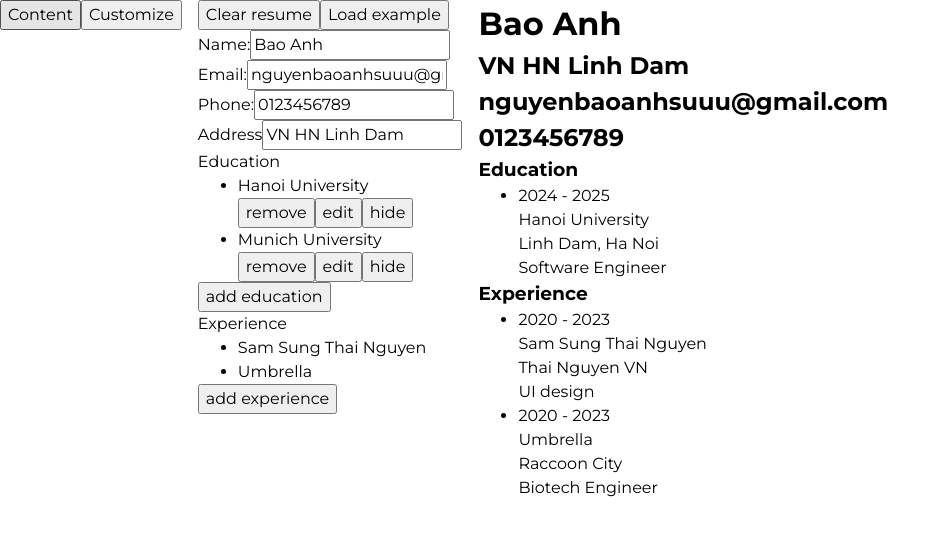
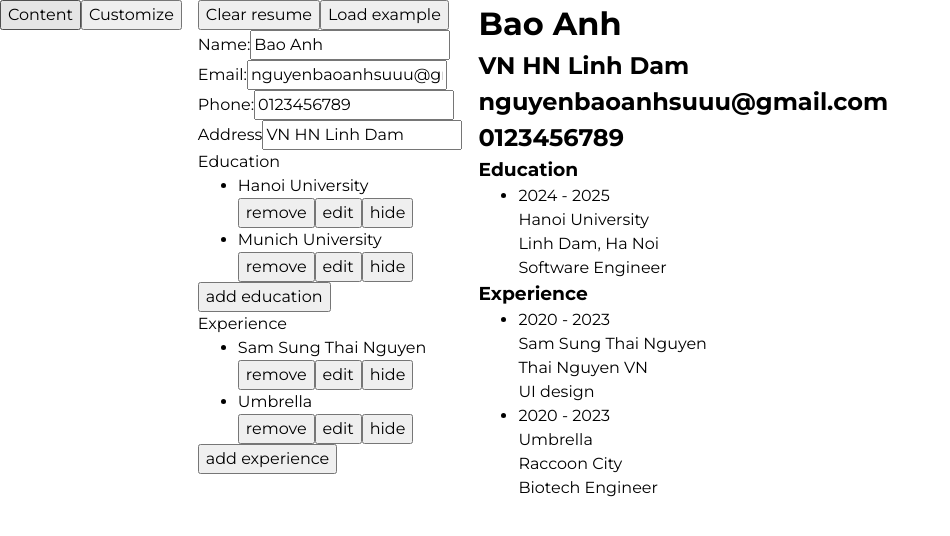
Before and after one commit to nguyensieu-gmer/cv_app, a React (Vite) app: page / in a window 1280 px wide. Shown: the top 536 px of the page, without its empty margins (0-950 px from the left). Built offline with nearby package versions, Linux system fonts and the light colour scheme.

Commit message:
Make item handle delete and hide event

```diff
--- a/src/component/cvEditor.jsx
+++ b/src/component/cvEditor.jsx
@@ -127,7 +127,7 @@ export function Form({
           />
         ) : (
           experience.map((item) => {
-            return <ExpItem key={item.id} {...item} />;
+            return <ExpItem key={item.id} exp={item} expActions={expActions} />;
           })
         )}
       </ul>
@@ -166,6 +166,15 @@ function EduItem({ edu, eduActions }) {
   );
 }
 
-function ExpItem({ name }) {
-  return <li>{name}</li>;
+function ExpItem({ exp, expActions }) {
+  return (
+    <li>
+      <p>{exp.name}</p>
+      <button onClick={() => expActions.handleRemoveExp(exp.id)}>remove</button>
+      <button>edit</button>
+      <button onClick={() => expActions.handleChangeExpVisible(exp.id)}>
+        hide
+      </button>
+    </li>
+  );
 }
```
